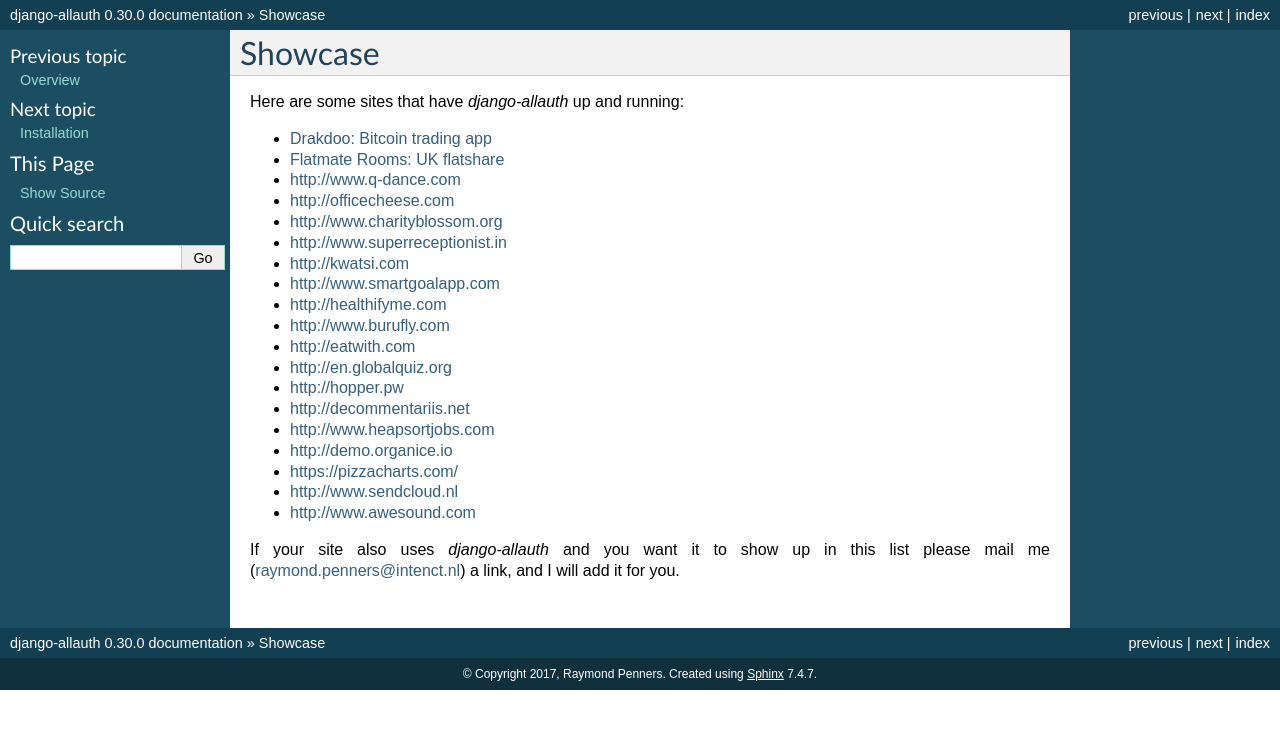
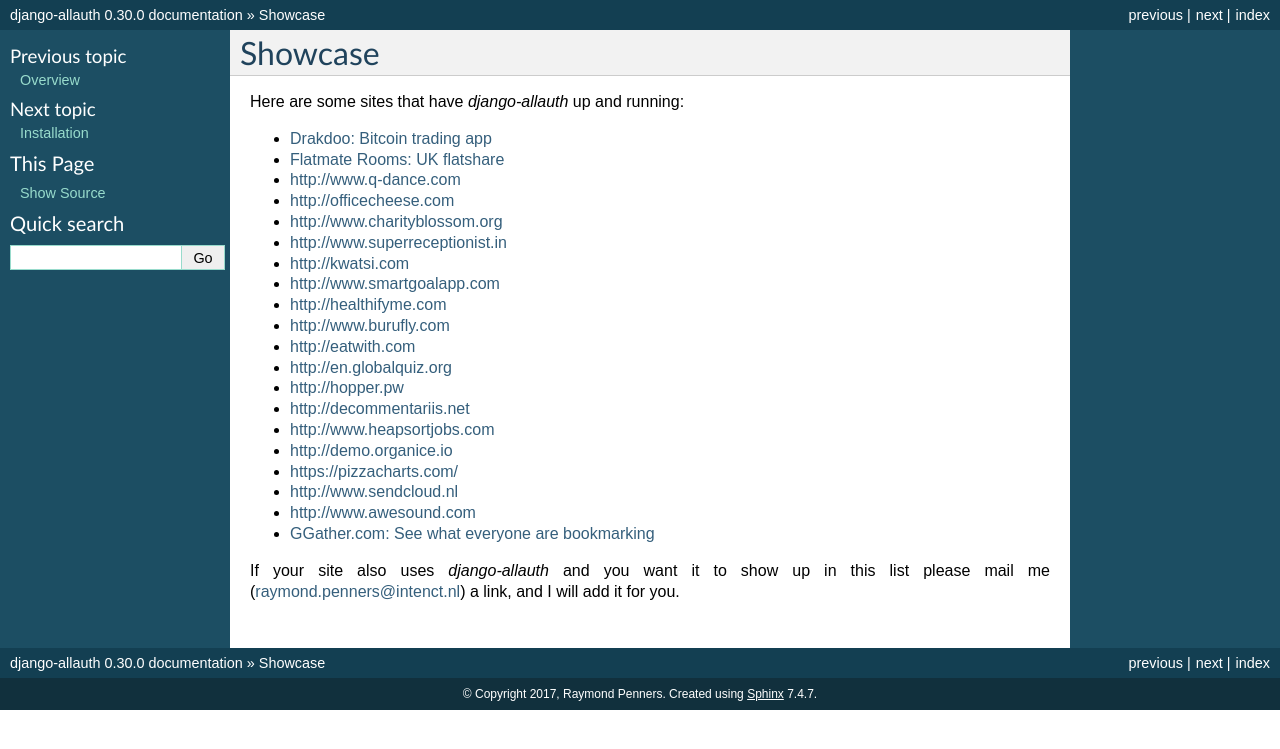
Before and after one commit to pennersr/django-allauth, a Sphinx documentation site: the page built from docs/showcase.rst, in a window 1280 px wide. Shown: the top 749 px of the page. Built offline with Sphinx 7.4.7, drawn with Linux system fonts in a browser that asks for light colours.

Commit message:
Added GGather.com
Added my project GGather.com which uses allauth for all the accounts needs

```diff
--- a/docs/showcase.rst
+++ b/docs/showcase.rst
@@ -22,6 +22,7 @@
 - https://pizzacharts.com/
 - http://www.sendcloud.nl
 - http://www.awesound.com
+- `GGather.com: See what everyone are bookmarking <https://ggather.com/>`_
 
 If your site also uses `django-allauth` and you want it to show up in this list
 please mail me (raymond.penners@intenct.nl) a link, and I will add it for you.
```
